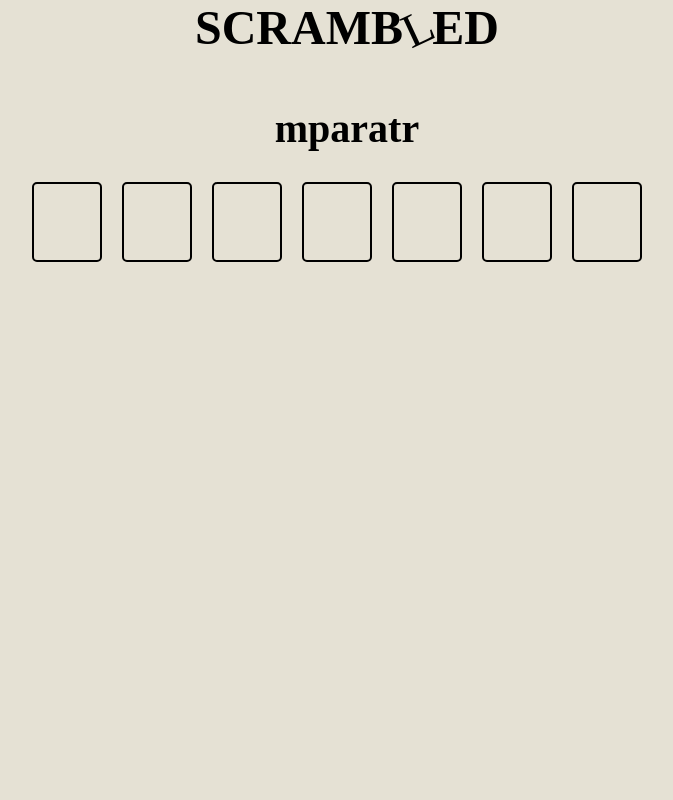
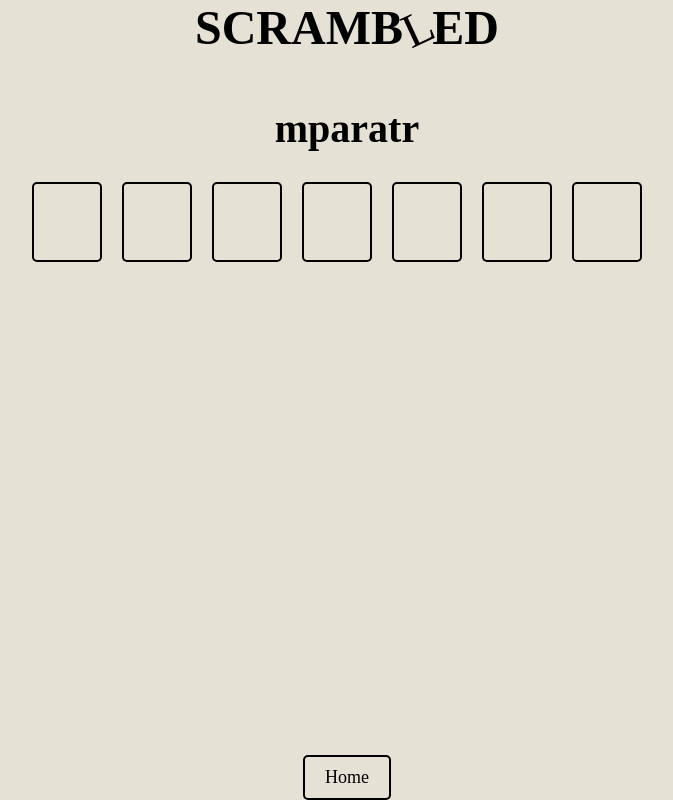
Before and after one commit to jeffreyshah/Anagrams, a Next.js app: page /game in a window 1280 px wide. Shown: the whole page, without its empty margins (293-966 px from the left). Built offline with nearby package versions, Linux system fonts and the light colour scheme; a web font is replaced by a local one.

Commit message:
added goofy home button to daily

```diff
--- a/src/app/game/page.tsx
+++ b/src/app/game/page.tsx
@@ -10,6 +10,7 @@ const GamePage: React.FC = () => {
   const [word, setWord] = useState<string>("");
   const [isWordValid, setIsWordValid] = useState<boolean | null>(null);
   const inputRefs = useRef<(HTMLInputElement | null)[]>([]);
+  let attempts = 1;
 
   useEffect(() => {
     const fetchWord = async () => {
@@ -53,6 +54,7 @@ const GamePage: React.FC = () => {
         invalid.play().catch((error) => console.error("Error playing sound:", error));
         setLetters(Array(word.length).fill(""));
         inputRefs.current[0]?.focus();
+        attempts = attempts+1;
       }
     } else if (event.key === "Backspace" && !letters[index]) {
       if (index > 0) {
@@ -86,22 +88,20 @@ const GamePage: React.FC = () => {
           />
         ))}
       </div>
-      {isWordValid !== null && (
-        <div className="game-over-div">
-          {isWordValid ? "The word is valid! +2000pts" : "The word is not valid."}
-          {isWordValid ? (
-            <Link
-              href="/game"
-              className="game-button"
-              onClick={() => window.location.reload()}
-            >
-              Play again
-            </Link>
-          ) : null}
-        </div>
-      )}
+      <div className="game-footer">
+        {isWordValid !== null && (
+          <div className="game-over-div">
+            {isWordValid ? `The word is valid! Succeeded in ${attempts} attempt(s)!` : "Try Again!"}
+          </div>
+        )}
+        <Link href="/"
+          className="home-button">
+          Home
+        </Link>
+      </div>
     </body>
   );
+
 };
 
 export default GamePage;
--- a/src/app/style.css
+++ b/src/app/style.css
@@ -46,6 +46,26 @@ body {
   margin: 0 10px;
   border-radius: 5px;
   transition: background-color 0.3s;
+}
+
+.home-button {
+  background-color: #e5e1d4;
+  color: #000000;
+  border: 2px solid #000000;
+  padding: 10px 20px;
+  font-size: 18px;
+  cursor: pointer;
+  margin: 0 30px;
+  border-radius: 5px;
+  transition: background-color 0.3s;
+}
+
+.game-footer {
+  display: flex;
+  justify-content: center;
+  align-items: center;
+  margin-top: 10px;
+  flex-direction: column;
 }
 
 .game-button:hover {
```
Also changed, not shown: src/index.html (deleted, +0 -23 lines), src/script.js (deleted, +0 -8 lines), src/app/globals.css (line endings or trailing spaces).
